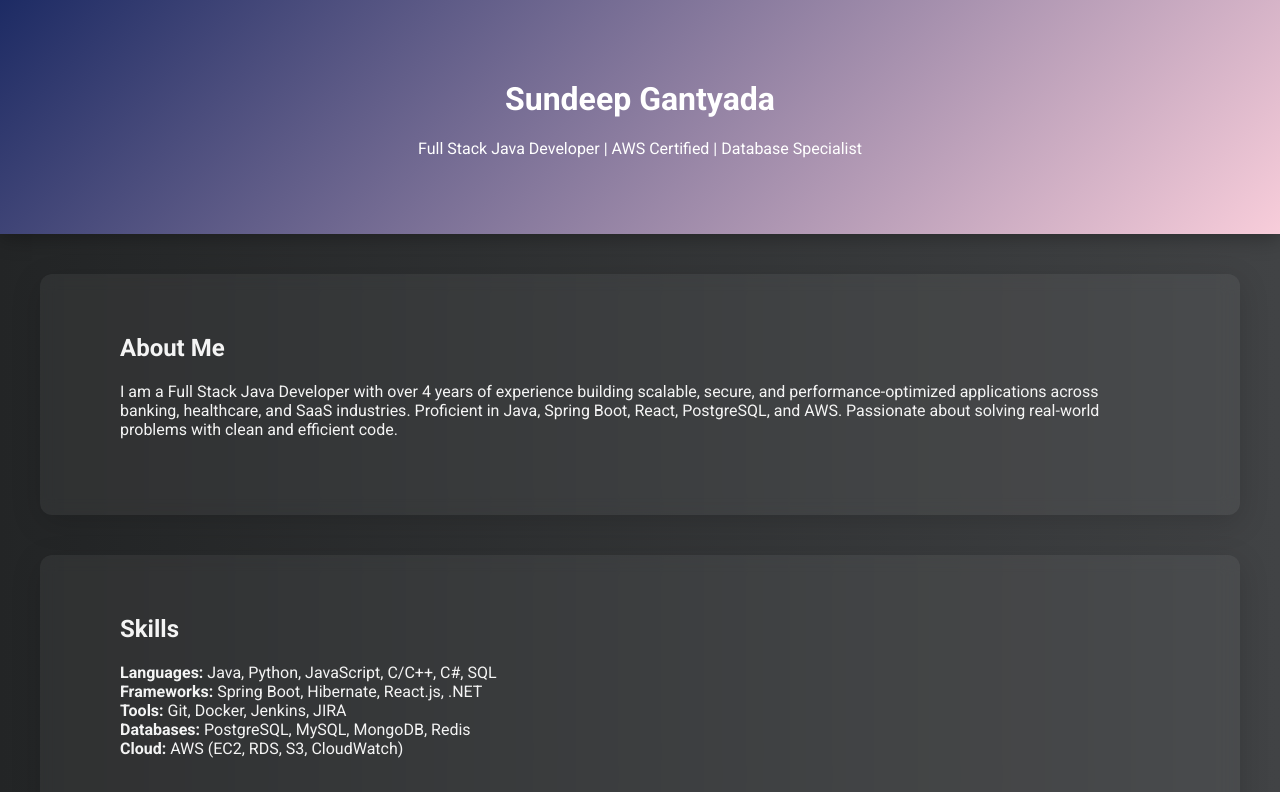
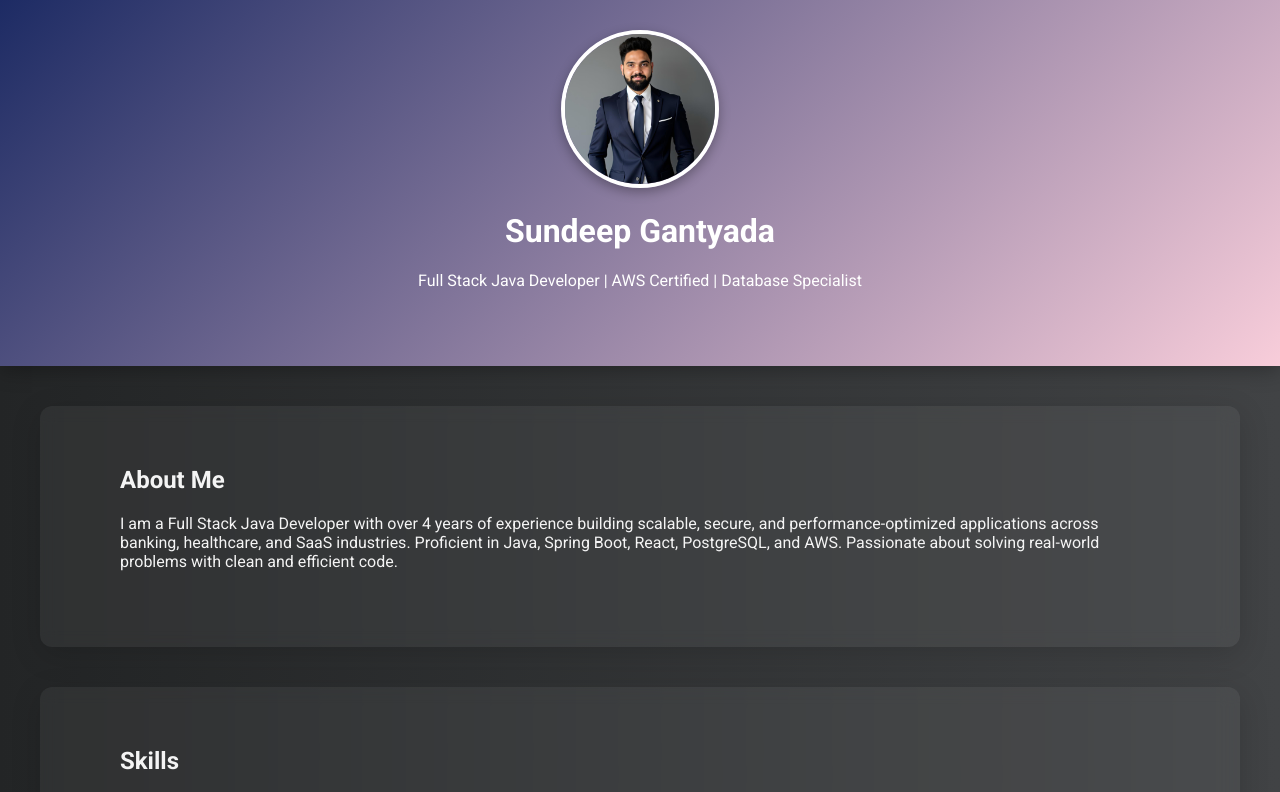
Before and after one commit to Sundeepgantyada09/Portfolio, a plain HTML site: page index.html in a window 1280 px wide. Shown: the top 792 px of the page. Drawn offline with nearby package versions, Linux system fonts and the light colour scheme.

Commit message:
Update index.html

```diff
--- a/index.html
+++ b/index.html
@@ -28,6 +28,16 @@
       padding: 80px 20px 60px;
       text-align: center;
       box-shadow: 0 4px 20px rgba(0, 0, 0, 0.3);
+    }
+    .profile-pic {
+      width: 150px;
+      height: 150px;
+      border-radius: 50%;
+      object-fit: cover;
+      border: 4px solid #fff;
+      box-shadow: 0 4px 12px rgba(0, 0, 0, 0.3);
+      margin-top: -50px;
+      margin-bottom: 20px;
     }
     section {
       padding: 60px 80px;
@@ -84,6 +94,7 @@
 </head>
 <body>
   <header>
+    <img src="IMG_5303.JPG" alt="Sundeep Gantyada" class="profile-pic">
     <h1>Sundeep Gantyada</h1>
     <p>Full Stack Java Developer | AWS Certified | Database Specialist</p>
   </header>
```
